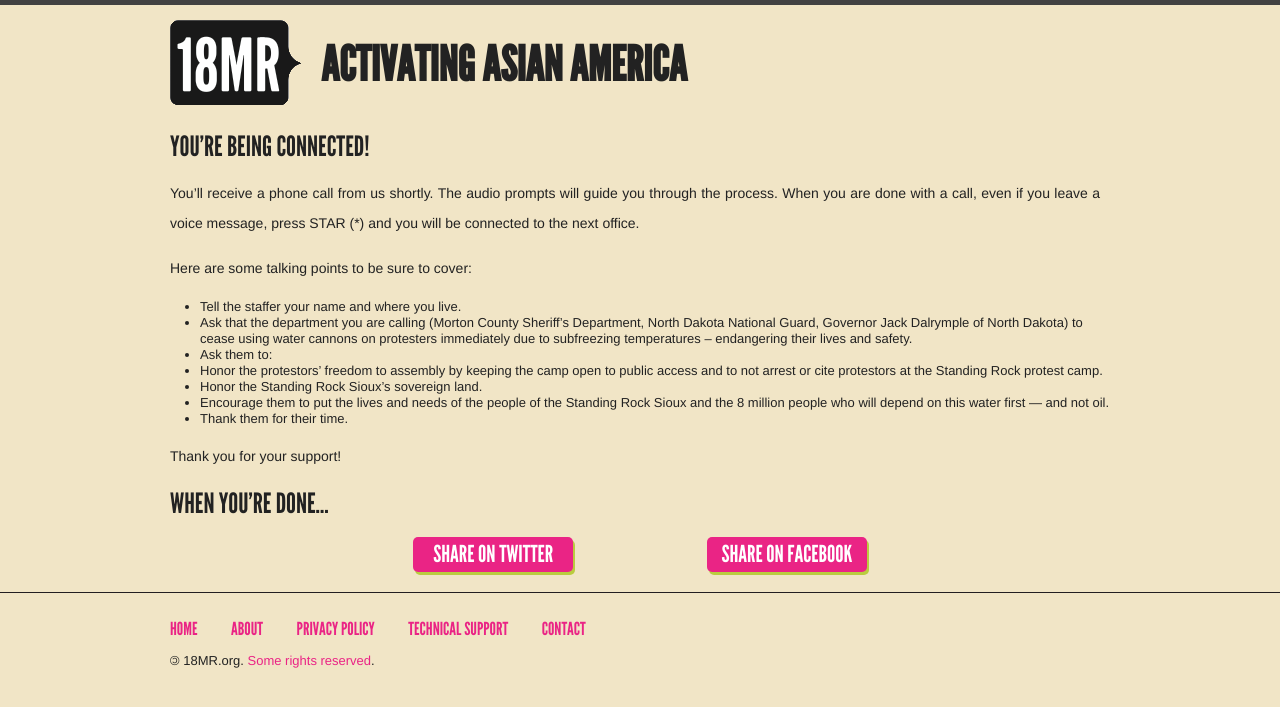
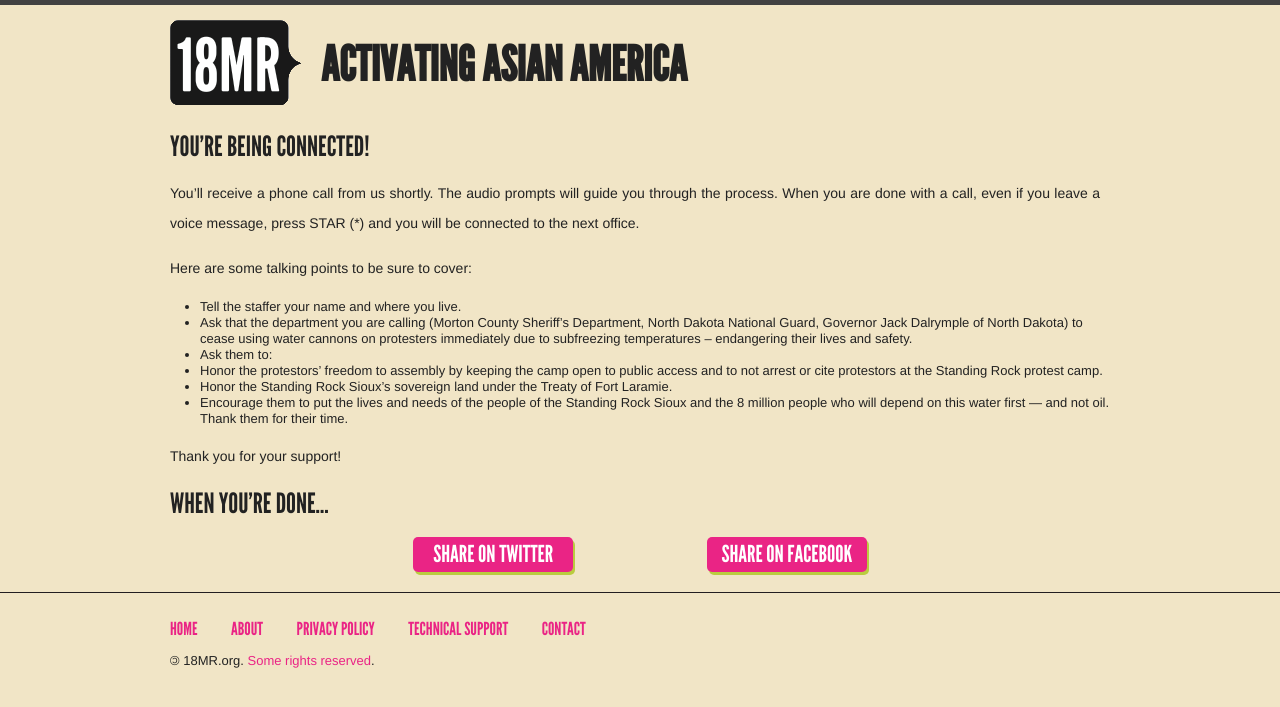
Before and after one commit to 18mr/action, a Jekyll site: the page built from nodapl-callscript/index.md, in a window 1280 px wide. Shown: the top 707 px of the page. Built offline with Jekyll 4.4.1, drawn with Linux system fonts in a browser that asks for light colours.

Commit message:
update to call tool script

```diff
--- a/nodapl-callscript/index.md
+++ b/nodapl-callscript/index.md
@@ -16,9 +16,10 @@
 - Ask that the department you are calling (Morton County Sheriff’s Department, North Dakota National Guard, Governor Jack Dalrymple of North Dakota) to cease using water cannons on protesters immediately due to subfreezing temperatures -- endangering their lives and safety.
 - Ask them to:
 - Honor the protestors’ freedom to assembly by keeping the camp open to public access and to not arrest or cite protestors at the Standing Rock protest camp.
-- Honor the Standing Rock Sioux’s sovereign land.
+- Honor the Standing Rock Sioux’s sovereign land under the Treaty of Fort Laramie.
 - Encourage them to put the lives and needs of the people of the Standing Rock Sioux and the 8 million people who will depend on this water first --- and not oil.
-- Thank them for their time.
+Thank them for their time.
+
 
 Thank you for your support!
 
```
